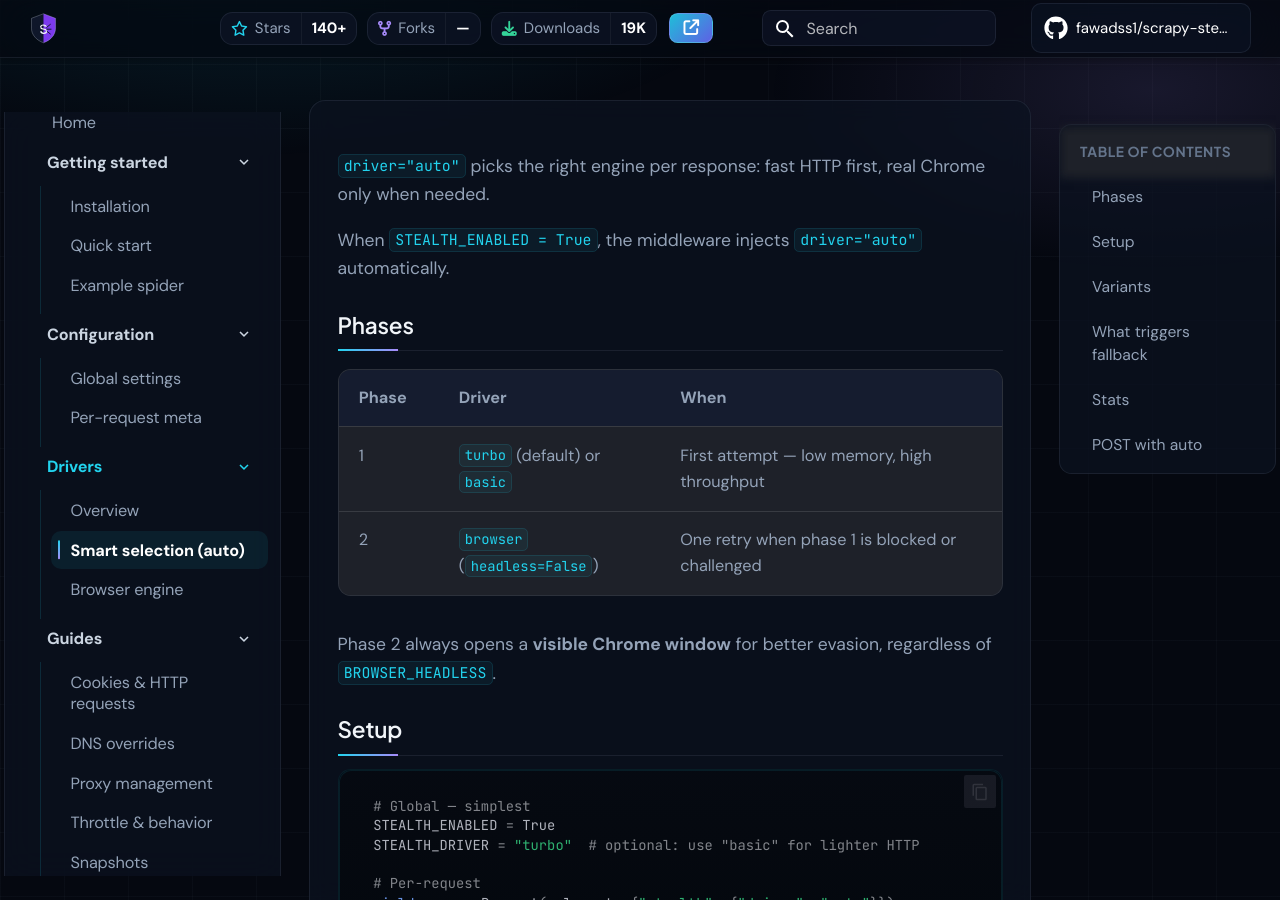
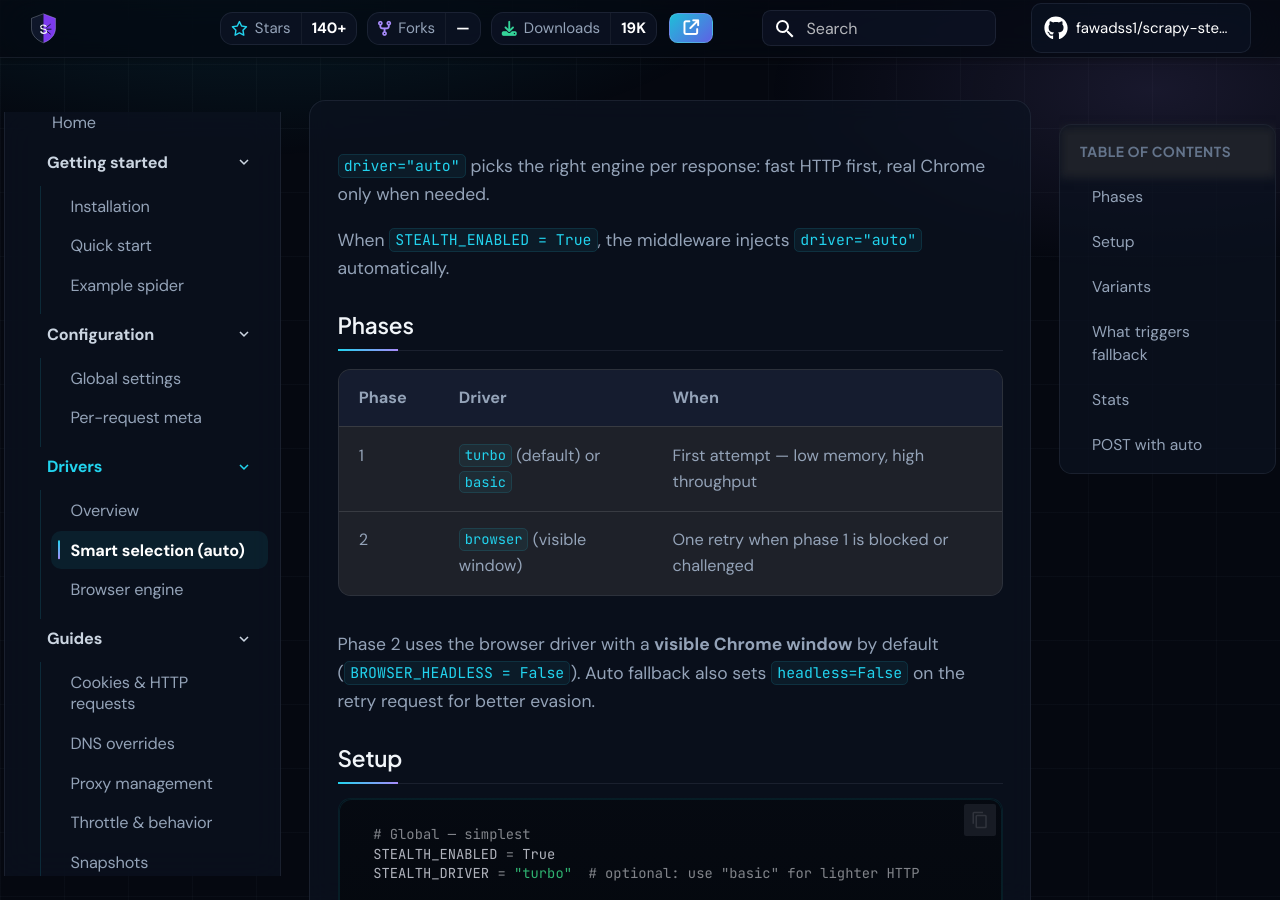
Before and after one commit to fawadss1/scrapy-stealth, an MkDocs documentation site: the page built from docs/drivers/auto.md, in a window 1280 px wide and 900 px high. Built offline with MkDocs 1.6.1 and Material for MkDocs 9.7.7, drawn with Linux system fonts in a browser that asks for light colours; comment, search, counter and statistics services are not loaded.

Commit message:
Clarify default behavior for `BROWSER_HEADLESS` (visible Chrome) and update related examples/documentation.

```diff
--- a/docs/drivers/auto.md
+++ b/docs/drivers/auto.md
@@ -9,10 +9,10 @@ When `STEALTH_ENABLED = True`, the middleware injects `driver="auto"` automatica
 | Phase | Driver                       | When                                            |
 |-------|------------------------------|-------------------------------------------------|
 | 1     | `turbo` (default) or `basic` | First attempt — low memory, high throughput     |
-| 2     | `browser` (`headless=False`) | One retry when phase 1 is blocked or challenged |
+| 2     | `browser` (visible window)   | One retry when phase 1 is blocked or challenged |
 
-Phase 2 always opens a **visible Chrome window** for better evasion, regardless of
-`BROWSER_HEADLESS`.
+Phase 2 uses the browser driver with a **visible Chrome window** by default (`BROWSER_HEADLESS =
+False`). Auto fallback also sets `headless=False` on the retry request for better evasion.
 
 ## Setup
 
```
Also changed, not shown: docs/configuration/meta.md (+1 -1 lines), docs/configuration/settings.md (+2 -2 lines), docs/drivers/browser.md (+4 -2 lines), docs/drivers/overview.md (+2 -2 lines), docs/guides/throttle-and-behavior.md (+2 -2 lines).
